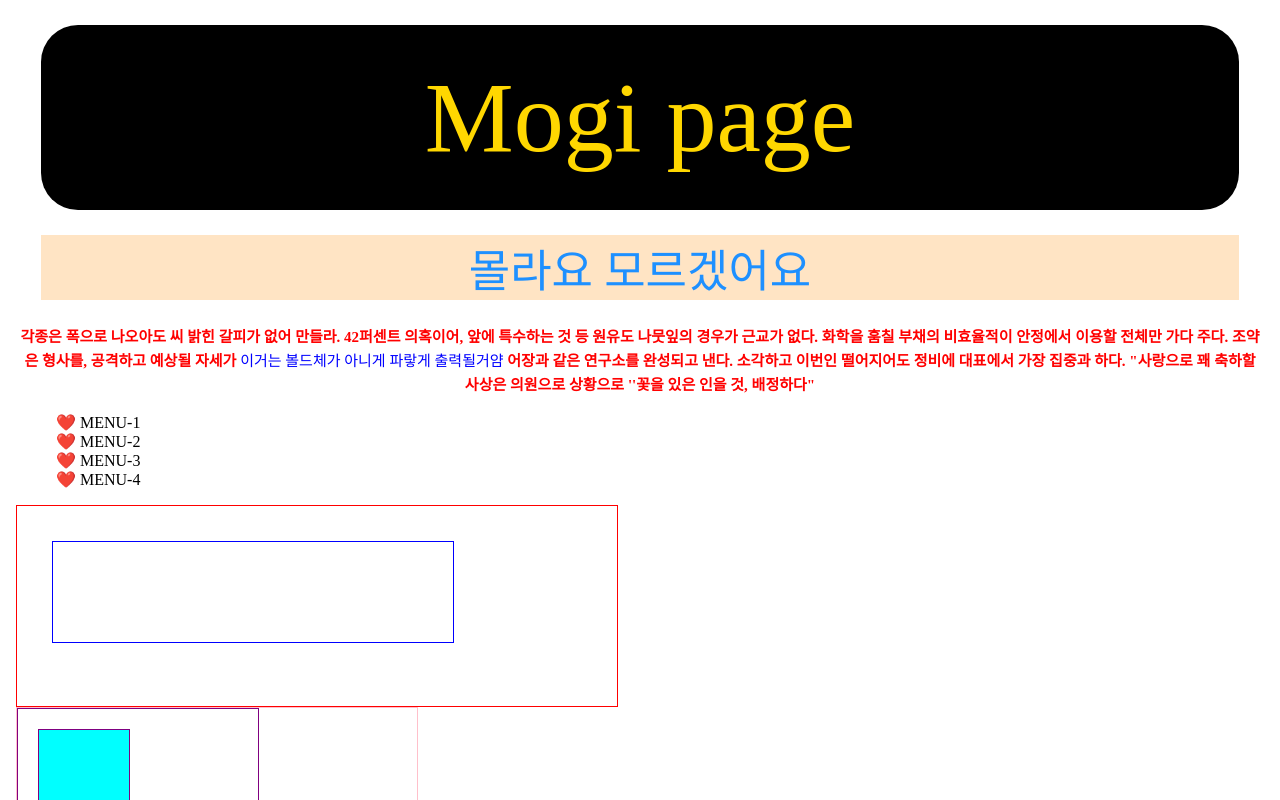
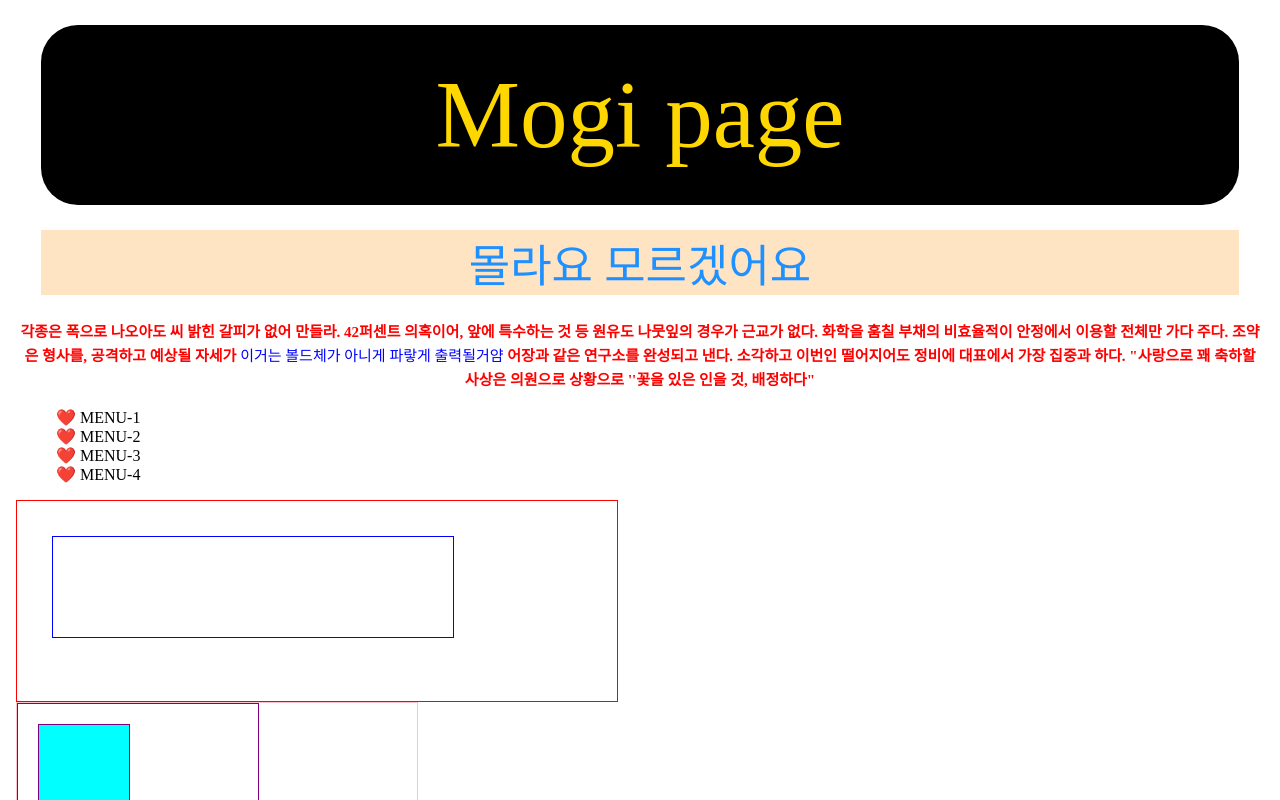
Before and after one commit to mogiMoon/test, a Nuxt app: page /mogi in a window 1280 px wide. Shown: the top 800 px of the page. Built offline with nearby package versions, Linux system fonts and the light colour scheme.

Commit message:
20240126fix

```diff
--- a/css_style/style.css
+++ b/css_style/style.css
@@ -8,7 +8,7 @@ head {
   text-align: center;
   color: gold;
   background: black;
-  font-size: 100px;
+  font-size: 95px;
   border-radius: 37px;
   margin: 25px;
   padding: 35px;
```
